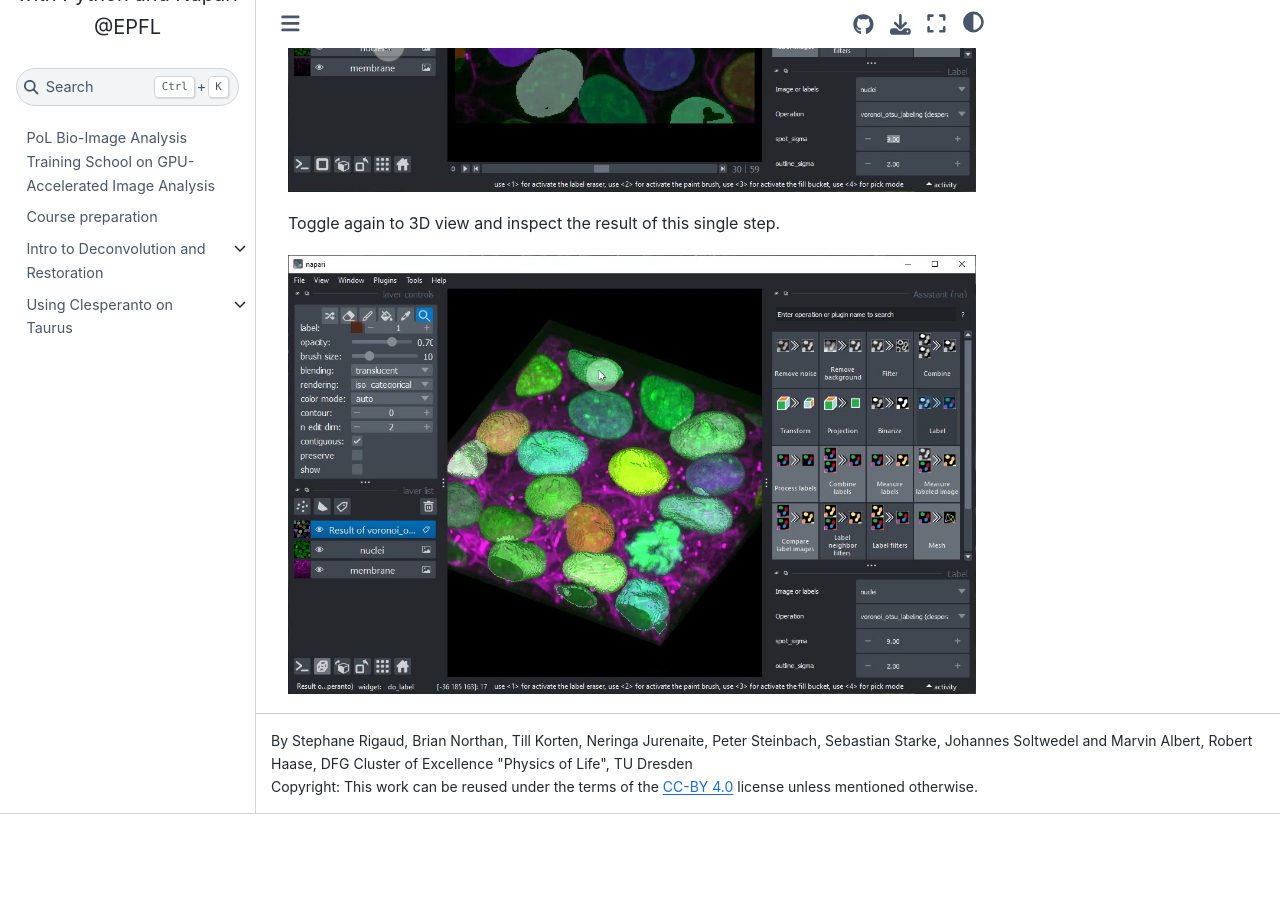
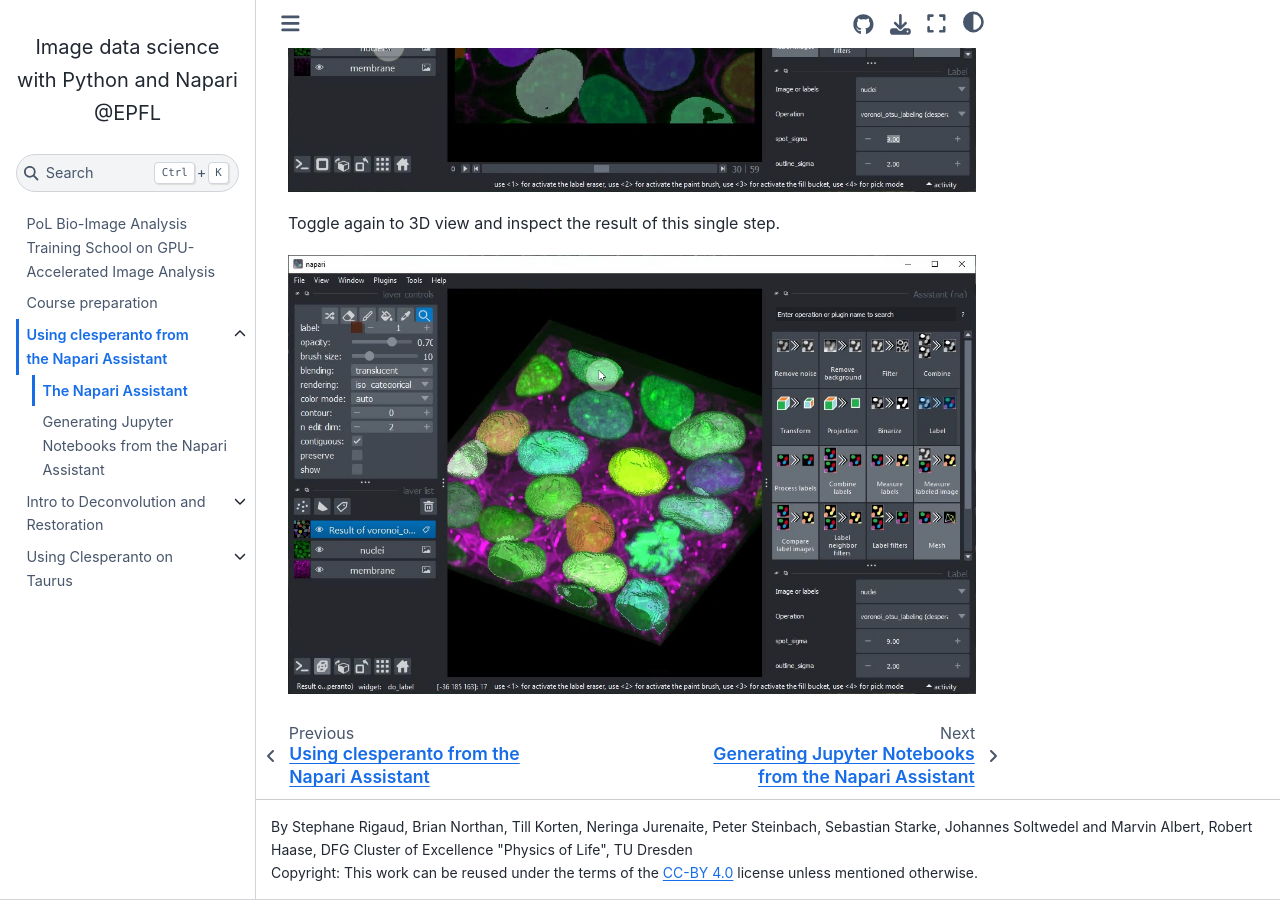
Before and after one commit to BiAPoL/PoL-BioImage-Analysis-TS-GPU-Accelerated-Image-Analysis, a Jupyter Book: the page built from docs/23_clesperanto_assistant/napari-assistant.md, in a window 1280 px wide and 900 px high, scrolled down 8695 px. Built offline with Jupyter Book 1.0.4 settings and Sphinx 7.4.7 and the Sphinx Book theme 1.1.4, drawn with Linux system fonts in a browser that asks for light colours; pages that are not in the unit, such as notebooks, are missing from menus; before the commit the page ends 9509 px from its top, so only the background shows below that.

Commit message:
update TOC

```diff
--- a/docs/_toc.yml
+++ b/docs/_toc.yml
@@ -10,6 +10,10 @@ options: # The options key will be applied to all chapters, but not sub-sections
 chapters:
   - file: 00_course_preparation/Readme.md
   #- file: 10_Clesperanto/readme
+  - file: 23_clesperanto_assistant/intro
+    sections:
+    - file: 23_clesperanto_assistant/napari-assistant
+    - file: 23_clesperanto_assistant/notebook_export
   #- file: 20_Cupy/readme
   - file: 30_Deconvolution/0_intro_to_decon
     sections:
```
